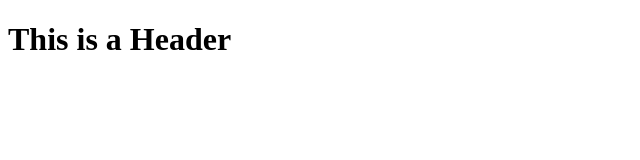
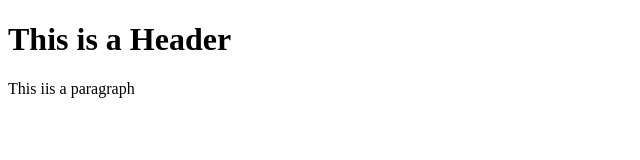
Before and after one commit to Jayphill09/git-test, a plain HTML site: page index.html in a window 1280 px wide. Shown: the whole page, without its empty margins (0-640 px from the left). Drawn offline with Linux system fonts and the light colour scheme.

Commit message:
Second commit

```diff
--- a/index.html
+++ b/index.html
@@ -2,8 +2,6 @@
 <html>
       <body>
         <h1>This is a Header</h1>
-        <p>
-
-        </p>
+        <p>This iis a paragraph</p>
       </body>
 </html>
```
